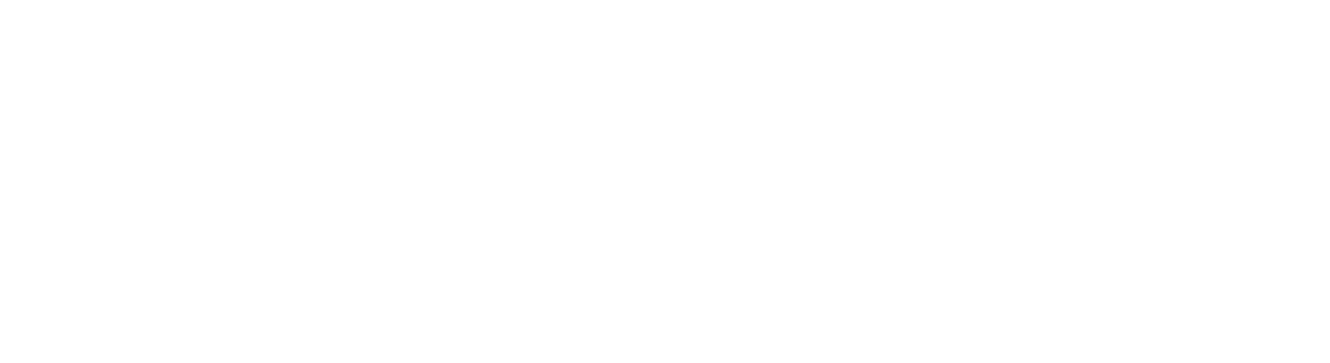
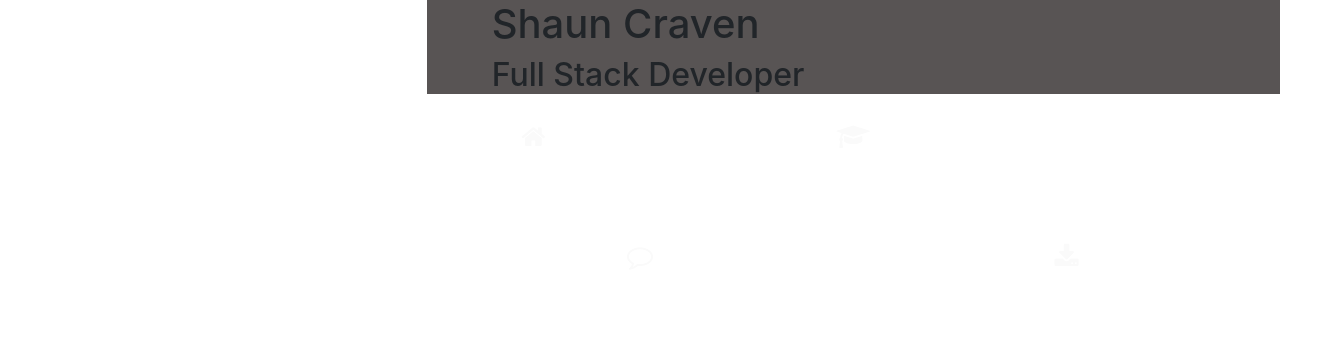
Before and after one commit to shaun6125/code-institute-major-project-1, a plain HTML site: page index.html in a window 1280 px wide. Shown: the whole page, 1330 px wide, since content can reach past the window. Drawn offline with nearby package versions, Linux system fonts and the light colour scheme.

Commit message:
header html code written, css styling applied, colour scheme on next commit

```diff
--- a/assets/css/style.css
+++ b/assets/css/style.css
@@ -0,0 +1,93 @@
+/*---------------------------------------------------------------------colours*/
+
+.bg-color-name-title {
+    background-color: #585454
+}
+
+.ui-menu-color-home {
+    background-color: #;
+}
+
+.ui-menu-color-resume {
+    background-color: #;
+}
+
+.ui-menu-color-contact {
+    background-color: #;
+}
+
+.ui-menu-color-download {
+    background-color: #;
+}
+
+/*---------------------------------------------------------------------paddings/margins/text*/
+
+/*---------------------------------------------------------------------heading*/
+
+header {
+    margin: 0;
+}
+
+.heading {
+    margin-left: 50px;
+}
+
+.logo {
+    background: url(#);
+    background-position: center;
+    background-repeat: no-repeat;
+    background-size: cover;
+    min-height:360px;
+}
+
+.list-inline-item:not(:last-child) {
+    margin: 0;
+}
+
+.menucontainer {
+    font-size: 0;
+}
+
+#nav {
+    margin: 0;
+}
+
+#nav li {
+    font-size 14px;
+    padding: 0;
+}
+
+.menuitem {
+    height: 120px;
+    text-align: center;
+    padding: 0;
+}
+
+.menuitem a {
+    width: 100%;
+    text-decoration: none;
+    color: #fff;
+    height: 120px;
+}
+
+.menuitem a i {
+    padding-top: 22px;
+    display: block;
+    color: #fafafa;
+    font-size: 26px;
+}
+
+.menuitem span {
+    display: block;
+    width: 100%;
+    padding-top: 5px;
+    text-align: center;
+    text-transform: uppercase;
+    font-size: 14px;
+    font-weight: 300;
+    letter-spacing: 2px;
+}
+
+
+
+/*---------------------------------------------------------------------hover*/
--- a/index.html
+++ b/index.html
@@ -5,12 +5,45 @@
     <meta name="viewport" content="width=device-width, initial-scale=1.0">
     <link rel="stylesheet" href="https://maxcdn.bootstrapcdn.com/bootstrap/4.2.1/css/bootstrap.min.css" type="text/css"/>
     <link rel="stylesheet" href="https://stackpath.bootstrapcdn.com/font-awesome/4.7.0/css/font-awesome.min.css" type="text/css"/>
-    <link rel="stylesheet" href="https://cdnjs.cloudflare.com/ajax/libs/hover.css/2.3.1/css/hover-min.css" type="text/css"/>
     <link rel="stylesheet" href="assets/css/style.css" type="text/css"/>
     <title>Shaun</title>
 </head>
 <body>
     <header>
+        <div class="row no-gutters">
+            <a href="index.html" class="col-md-4 logo">
+            </a>
+            <div class="col-md-8">
+                <div class="bg-color-name-title">
+                    <div class="col heading">
+                        <h1 class="name">Shaun Craven</h1>
+                        <h2 class="title">Full Stack Developer</h2>
+                    </div>
+                </div>
+                <div class="row no-gutters">
+                    <div class="col">
+                        <ul id="nav" class="list-inline menucontainer">
+                            <li class="col-6 col-sm-3 ui-menu-color-home list-inline-item menuitem">
+                                <a href="index.html"><i class="fa fa-home" aria-hidden="true"></i><span>Home</span></a>
+
+                            </li>
+                            <li class="col-6 col-sm3 ui-menu-color-resume list-inline-item menuitem">
+                                <a href="resume.html"><i class="fa fa-graduation-cap" aria-hidden="true"></i><span>Resume</span></a>
+
+                            </li>
+                            <li class ="col-6 col-sm3 ui-menu-color-contact list-inline-item menuitem">
+                                <a href="contact.html"><i class="fa fa-comment-o" aria-hidden="true"></i><span>Contact</span></a>
+
+                            </li>
+                            <li class="col-6 col-sm3 ui-menu-color-download list-inline-item menuitem">
+                                <a href="#" target="_blank"><i class="fa fa-download" aria-hidden="true"></i><span>Download</span></a>
+
+                            </li>
+                        </ul>
+                    </div>
+                </div>
+            </div>
+        </div>
 
     </header>
     <section>
```
Also changed, not shown: contact.html (added), resume.html (added).
